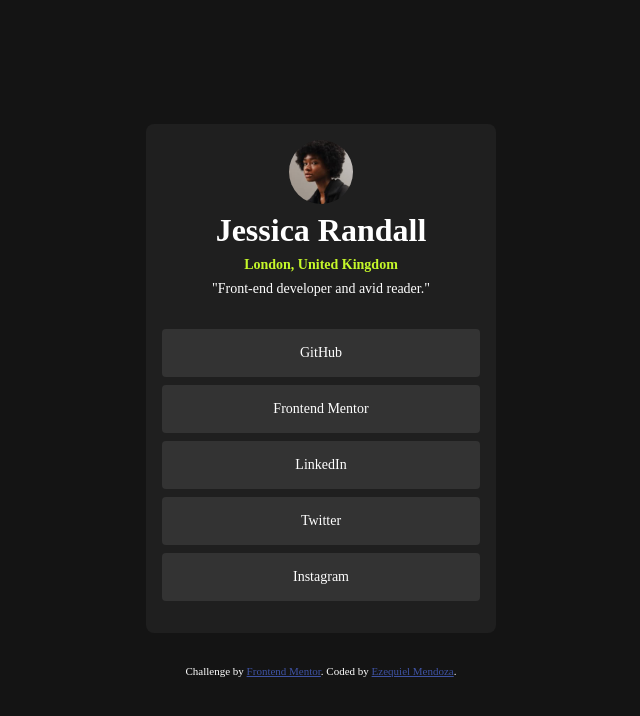
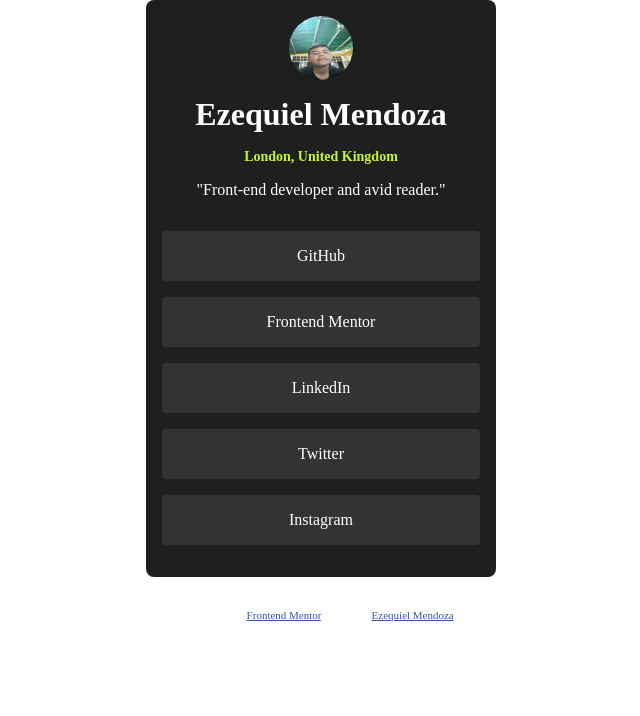
Before and after one commit to ezequiel4040/social_links_profile, a plain HTML site: page index.html in a window 1280 px wide. Shown: the whole page, without its empty margins (319-959 px from the left). Drawn offline with Linux system fonts and the light colour scheme.

Commit message:
subiendo algunos cambios

```diff
--- a/index.html
+++ b/index.html
@@ -15,20 +15,21 @@
   </style>
 </head>
 <body>
+  <div class="container">
     <section class="card">
       <div class="profile">
-      <img src="assets/images/avatar-jessica.jpeg" alt="">
-      <h1>Jessica Randall</h1>
+        <img src="assets/images/yo.jgp.jpg" target alt="">
+        <h1>Ezequiel Mendoza</h1>
         <h2>London, United Kingdom</h2>
         <p>"Front-end developer and avid reader."</p>
       </div>
       <div class="links">
         <ul>
           <li>
-          <a href="">GitHub</a>
+            <a href="https://github.com/ezequiel4040" target="_blank">GitHub</a>
           </li>
           <li>
-          <a href="">Frontend Mentor</a>
+            <a href="https://www.frontendmentor.io?ref=challenge" target="_blank">Frontend Mentor</a>
           </li>
           <li>
             <a href=""> LinkedIn</a>
@@ -37,7 +38,7 @@
             <a href="">Twitter</a>
           </li>
           <li>
-          <a href="">Instagram</a>
+            <a href="https://www.instagram.com/ezequieleendoza?igsh=MWZyeHlqdnAzOWg3dA==" target="_blank">Instagram</a>
           </li>
         </ul>
       </div>
@@ -47,5 +48,6 @@
       Challenge by <a href="https://www.frontendmentor.io?ref=challenge" target="_blank">Frontend Mentor</a>.
       Coded by <a href="">Ezequiel Mendoza</a>.
     </div>
+  </div>
 </body>
 </html>
--- a/styles.css
+++ b/styles.css
@@ -4,7 +4,7 @@
     box-sizing: border-box;
 }
 
-body {
+.contaiter {
     background-color: hsl(0, 0%, 8%);
     display: flex;
     flex-direction: column;
@@ -31,7 +31,7 @@
         flex-direction: column;
         justify-content: center;
         align-items: center;
-        gap: 8px;
+        gap: 16px;
 
         img {
             border-radius: 100%;
@@ -59,7 +59,7 @@
             flex-direction: column;
             justify-content: center;
             align-items: center;
-            gap: 8px;
+            gap: 16px;
             width: 350px;
             padding: 16px;
 
```
Also changed, not shown: assets/images/yo.jgp.jpg (added). Lines whose indentation alone changed are shown as unchanged.
